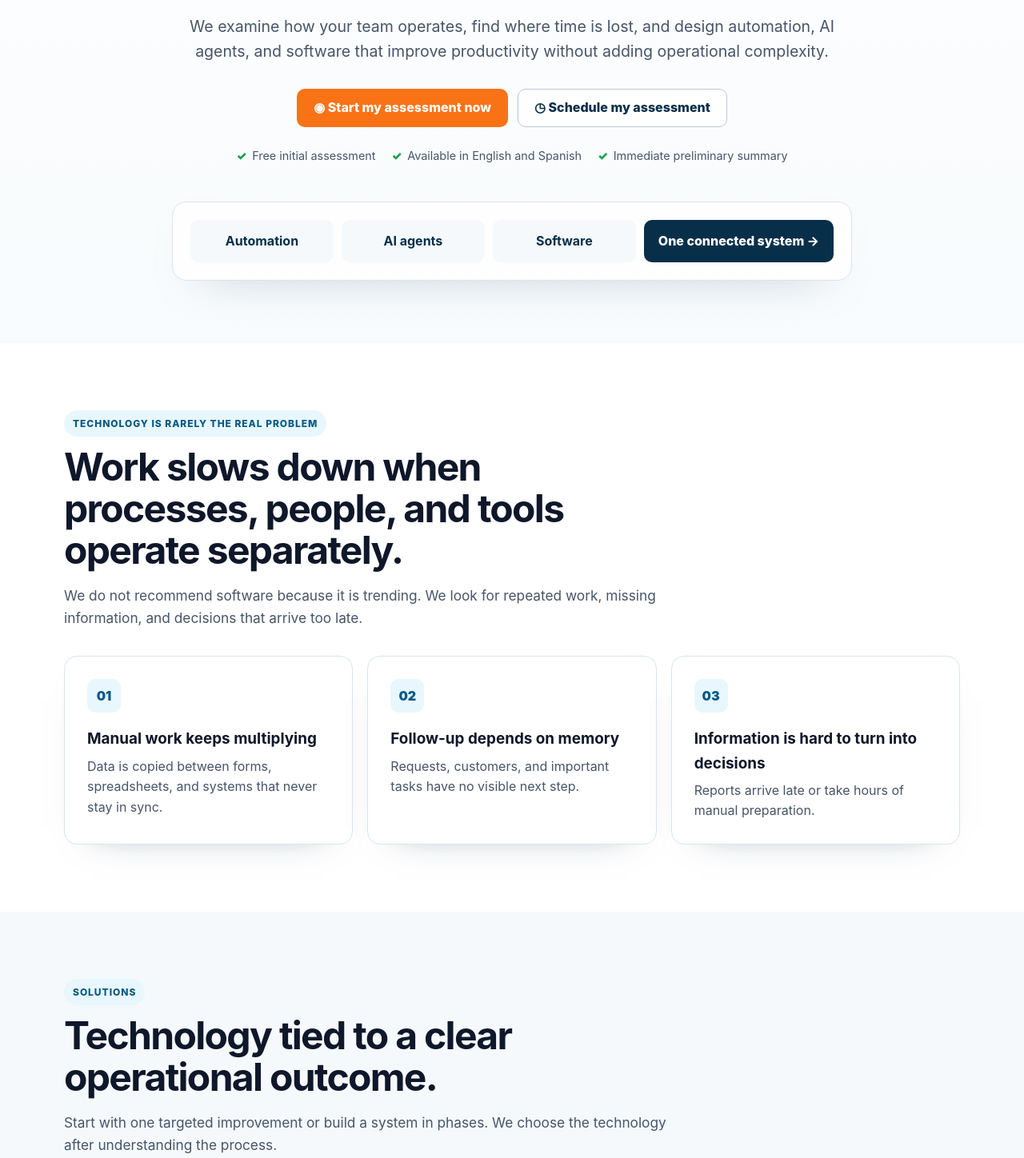
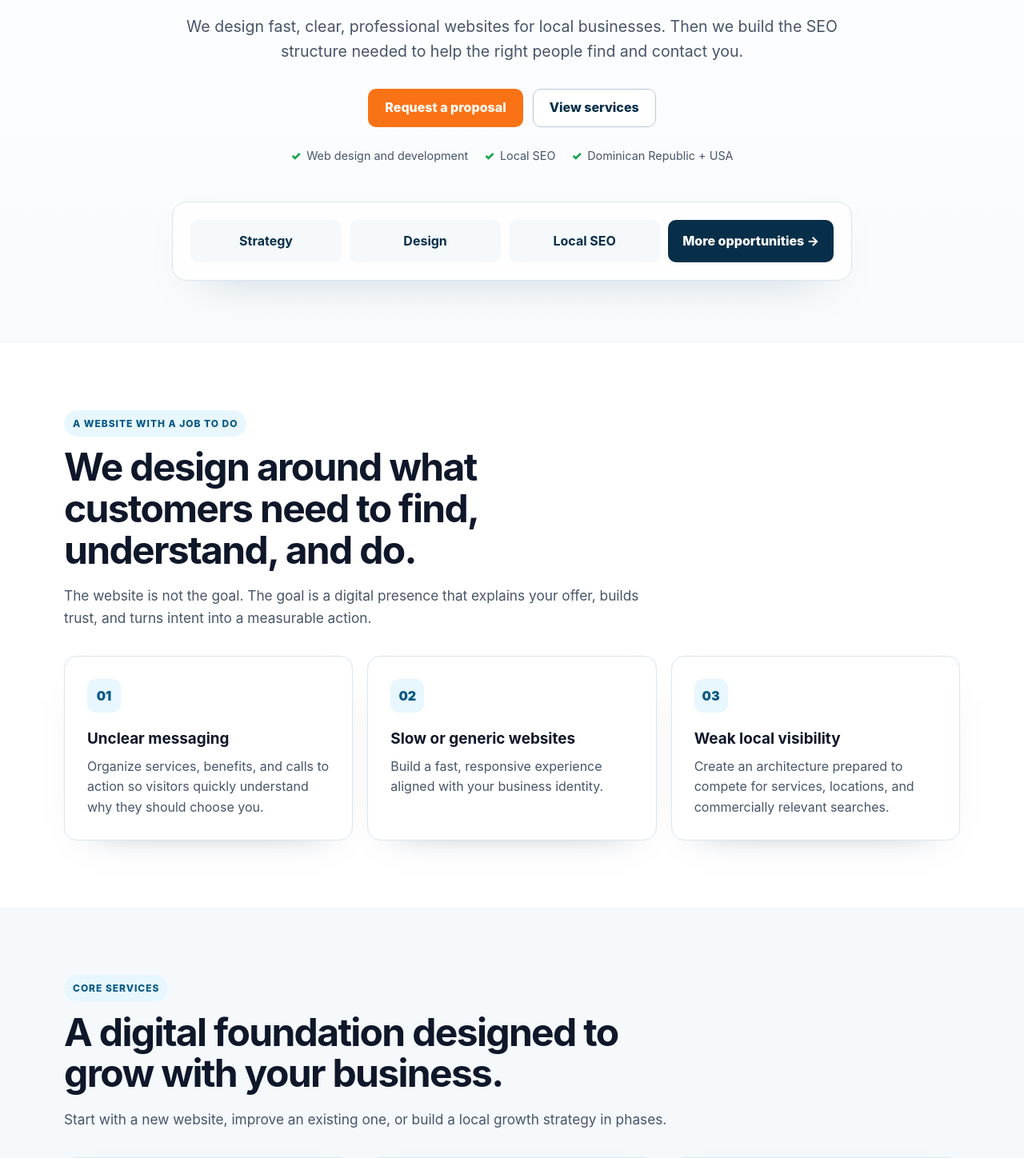
Before and after one commit to JulioMarte/Quisqueyatech.com, an Astro site: page /en in a window 1280 px wide. Shown: the part 500-1948 px from the top of the page at 80% size. Built offline with nearby package versions, Linux system fonts and the light colour scheme; Astro itself is replaced by a stand-in of ours; no server answers.

Commit message:
Reposition English homepage around web design and local SEO

```diff
--- a/src/pages/en/index.astro
+++ b/src/pages/en/index.astro
@@ -1,13 +1,13 @@
 ---
 import BaseLayout from "../../layouts/BaseLayout.astro";
 ---
-<BaseLayout title="Automation, AI, and software for modern companies" description="We examine how your team operates, find where time is lost, and design automation, AI agents, and software that improve productivity without adding operational complexity." locale="en" path="en">
-<section class="hero"><div class="container"><span class="eyebrow">Automation, AI, and software for modern companies</span><h1>Your business does not need more tools.<span>It needs the right ones working together.</span></h1><p class="lede">We examine how your team operates, find where time is lost, and design automation, AI agents, and software that improve productivity without adding operational complexity.</p><div class="actions"><a class="btn" href="/en/assessment/now">◉ Start my assessment now</a><a class="btn outline" href="/en/assessment/schedule">◷ Schedule my assessment</a></div><div class="notes"><span>Free initial assessment</span><span>Available in English and Spanish</span><span>Immediate preliminary summary</span></div><div class="system-flow"><div class="flow-chip">Automation</div><div class="flow-chip">AI agents</div><div class="flow-chip">Software</div><div class="flow-output">One connected system →</div></div></div></section>
-<section class="section"><div class="container"><div class="section-head"><span class="eyebrow">Technology is rarely the real problem</span><h2>Work slows down when processes, people, and tools operate separately.</h2><p>We do not recommend software because it is trending. We look for repeated work, missing information, and decisions that arrive too late.</p></div><div class="grid">{[["Manual work keeps multiplying","Data is copied between forms, spreadsheets, and systems that never stay in sync."],["Follow-up depends on memory","Requests, customers, and important tasks have no visible next step."],["Information is hard to turn into decisions","Reports arrive late or take hours of manual preparation."]].map(([t,p],i)=><article class="card"><div class="icon">0{i+1}</div><h3>{t}</h3><p>{p}</p></article>)}</div></div></section>
-<section class="section alt"><div class="container"><div class="section-head"><span class="eyebrow">Solutions</span><h2>Technology tied to a clear operational outcome.</h2><p>Start with one targeted improvement or build a system in phases. We choose the technology after understanding the process.</p></div><div class="grid">{[["Process automation","Connect recurring tasks, approvals, follow-up, and reporting so work keeps moving.","/en/solutions/automation"],["AI agents","Voice and text agents that collect information, handle requests, and perform tasks within defined boundaries.","/en/solutions/ai-agents"],["Software and integrations","Applications and integrations that connect the data and tools your company already uses.","/en/solutions/software-and-integrations"]].map(([t,p,h])=><a class="card" href={h}><div class="icon">↗</div><h3>{t}</h3><p>{p}</p><p style="margin-top:18px;color:#c2410c;font-weight:800">Explore solution →</p></a>)}</div></div></section>
-<section class="section dark"><div class="container assessment-panel"><div class="section-head"><span class="eyebrow">Start with clarity</span><h2>An assessment that also demonstrates what we can build.</h2><p>Our voice agent runs a structured 12–15 minute discovery session. You receive three preliminary opportunities, expected impact, and a clear next step.</p><div class="actions" style="justify-content:flex-start"><a class="btn" href="/en/assessment/now">◉ Start my assessment now</a><a class="btn outline" href="/en/assessment/schedule">◷ Schedule my assessment</a></div></div><div class="voice-card"><strong>Voice-guided assessment · 12–15 min · ES / EN</strong><ul><li>Understands your current process</li><li>Finds repetitive work</li><li>Prioritizes opportunities</li><li>Delivers an immediate summary</li></ul></div></div></section>
-<section class="section"><div class="container"><div class="section-head"><span class="eyebrow">How we work</span><h2>Understand first. Design second. Then implement.</h2></div><div class="steps">{[["01","Assess","Map processes, friction, tools, and priorities."],["02","Prioritize","Separate real opportunities from ideas that do not justify investment yet."],["03","Design","Define the workflow, controls, and technology required."],["04","Implement","Build, test, train, and measure with real usage."]].map(([n,t,p])=><div class="step"><strong>{n}</strong><h3>{t}</h3><p>{p}</p></div>)}</div></div></section>
-<section class="section alt"><div class="container founder"><img src="/team/julio-marte.jpeg" alt="Julio Alberto Marte Balbuena" loading="lazy"/><div class="section-head"><span class="eyebrow">Direct accountability</span><h2>A technology firm with founder-level attention.</h2><p>Julio leads assessments, solution design, and each client relationship. QuisqueyaTech works from the Dominican Republic with companies at home and abroad.</p><p><strong>Julio Alberto Marte Balbuena</strong><br/>Founder and automation & AI consultant</p><a class="btn outline" href="/en/about">Learn more</a></div></div></section>
-<section class="section"><div class="container"><div class="section-head"><span class="eyebrow">Resources</span><h2>Resources for better technology decisions</h2><p>Practical guidance on automation, AI agents, and systems integration—without empty trends or inflated promises.</p><a class="btn outline" href="/en/recursos">View resources</a></div></div></section>
-<section class="section dark signature-cta"><div class="container" style="max-width:820px;text-align:center"><h2>Find where technology can create the greatest impact.</h2><p>Complete the assessment now or reserve a time that works for you.</p><div class="actions"><a class="btn" href="/en/assessment/now">Start my assessment now</a><a class="btn outline" href="/en/assessment/schedule">◷ Schedule my assessment</a></div></div></section>
+<BaseLayout title="Web design and local SEO for businesses" description="We design fast, professional websites and local SEO strategies that help businesses turn searches into calls, messages, and real opportunities." locale="en" path="en">
+<section class="hero"><div class="container"><span class="eyebrow">Web design + local SEO</span><h1>Your website should do more than look good.<span>It should help you win business.</span></h1><p class="lede">We design fast, clear, professional websites for local businesses. Then we build the SEO structure needed to help the right people find and contact you.</p><div class="actions"><a class="btn" href="mailto:info@quisqueyatech.com?subject=Web%20%2F%20Local%20SEO%20project">Request a proposal</a><a class="btn outline" href="/en/solutions">View services</a></div><div class="notes"><span>Web design and development</span><span>Local SEO</span><span>Dominican Republic + USA</span></div><div class="system-flow"><div class="flow-chip">Strategy</div><div class="flow-chip">Design</div><div class="flow-chip">Local SEO</div><div class="flow-output">More opportunities →</div></div></div></section>
+<section class="section"><div class="container"><div class="section-head"><span class="eyebrow">A website with a job to do</span><h2>We design around what customers need to find, understand, and do.</h2><p>The website is not the goal. The goal is a digital presence that explains your offer, builds trust, and turns intent into a measurable action.</p></div><div class="grid">{[["Unclear messaging","Organize services, benefits, and calls to action so visitors quickly understand why they should choose you."],["Slow or generic websites","Build a fast, responsive experience aligned with your business identity."],["Weak local visibility","Create an architecture prepared to compete for services, locations, and commercially relevant searches."]].map(([t,p],i)=><article class="card"><div class="icon">0{i+1}</div><h3>{t}</h3><p>{p}</p></article>)}</div></div></section>
+<section class="section alt"><div class="container"><div class="section-head"><span class="eyebrow">Core services</span><h2>A digital foundation designed to grow with your business.</h2><p>Start with a new website, improve an existing one, or build a local growth strategy in phases.</p></div><div class="grid">{[["Web design and development","Fast, accessible Astro websites designed to turn visits into calls, messages, or inquiries.","/en/solutions/web-design"],["Local SEO","Architecture, content, and local signals built around high-intent searches.","/en/solutions/local-seo"],["Maintenance and growth","New pages, measurement, performance, and support so the website keeps improving after launch.","/en/solutions/maintenance"]].map(([t,p,h])=><a class="card" href={h}><div class="icon">↗</div><h3>{t}</h3><p>{p}</p><p style="margin-top:18px;color:#c2410c;font-weight:800">Explore service →</p></a>)}</div></div></section>
+<section class="section dark"><div class="container assessment-panel"><div class="section-head"><span class="eyebrow">Local SEO</span><h2>We do not chase traffic for volume. We target searches that can produce business.</h2><p>We organize pages, content, internal linking, technical performance, and local presence around your services and the markets where you actually compete.</p><div class="actions" style="justify-content:flex-start"><a class="btn" href="/en/solutions/local-seo">Explore local SEO</a><a class="btn outline" href="mailto:info@quisqueyatech.com?subject=Local%20SEO%20project">Discuss my market</a></div></div><div class="voice-card"><strong>Business-focused SEO foundation</strong><ul><li>Priority services and locations</li><li>Page architecture</li><li>Technical SEO and performance</li><li>Google Business Profile and measurement</li></ul></div></div></section>
+<section class="section"><div class="container"><div class="section-head"><span class="eyebrow">How we work</span><h2>Understand the business. Design the structure. Build. Measure.</h2></div><div class="steps">{[["01","Discover","Define services, customers, market, competition, and goals."],["02","Architecture","Organize pages, navigation, content, SEO, and conversions."],["03","Design and build","Create the website and connect forms, analytics, and required tools."],["04","Improve","Use real data to decide new pages and optimizations."]].map(([n,t,p])=><div class="step"><strong>{n}</strong><h3>{t}</h3><p>{p}</p></div>)}</div></div></section>
+<section class="section alt"><div class="container founder"><img src="/team/julio-marte.jpeg" alt="Julio Alberto Marte Balbuena" loading="lazy"/><div class="section-head"><span class="eyebrow">Direct attention</span><h2>A technology agency without unnecessary layers.</h2><p>Julio works directly on strategy, web architecture, local SEO, and technical decisions. QuisqueyaTech works from the Dominican Republic with local businesses and international clients.</p><p><strong>Julio Alberto Marte Balbuena</strong><br/>Founder of QuisqueyaTech</p><a class="btn outline" href="/en/about">Learn more</a></div></div></section>
+<section class="section"><div class="container"><div class="section-head"><span class="eyebrow">Enterprise</span><h2>Does your problem go beyond the website?</h2><p>For companies that need operational discovery, automation, AI agents, or integrations, we keep that work inside Enterprise.</p><a class="btn outline" href="/en/enterprise">Explore Enterprise</a></div></div></section>
+<section class="section dark signature-cta"><div class="container" style="max-width:820px;text-align:center"><h2>Build a digital presence with a clear commercial job.</h2><p>Tell us what you sell, where you compete, and what you want the website to produce.</p><div class="actions"><a class="btn" href="mailto:info@quisqueyatech.com?subject=Web%20%2F%20Local%20SEO%20project">Request a proposal</a><a class="btn outline" href="/en/how-we-work">See how we work</a></div></div></section>
 </BaseLayout>
```
